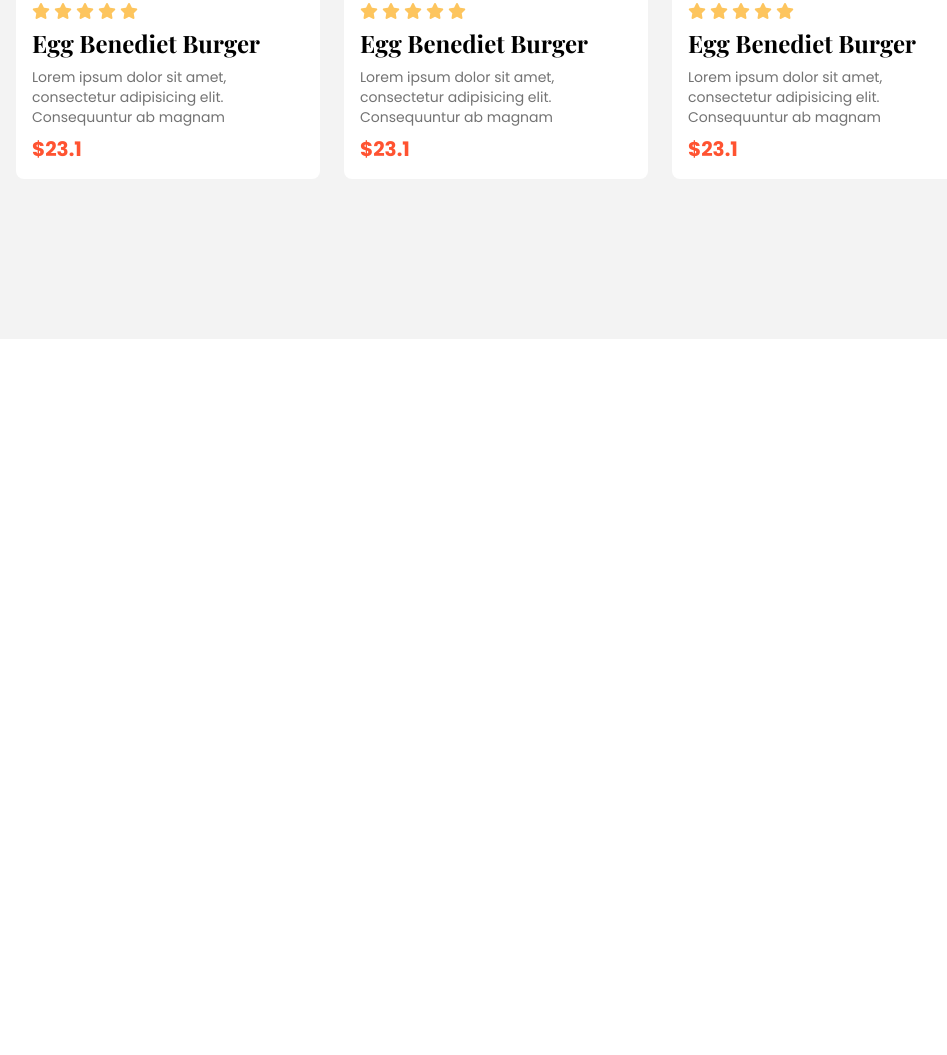
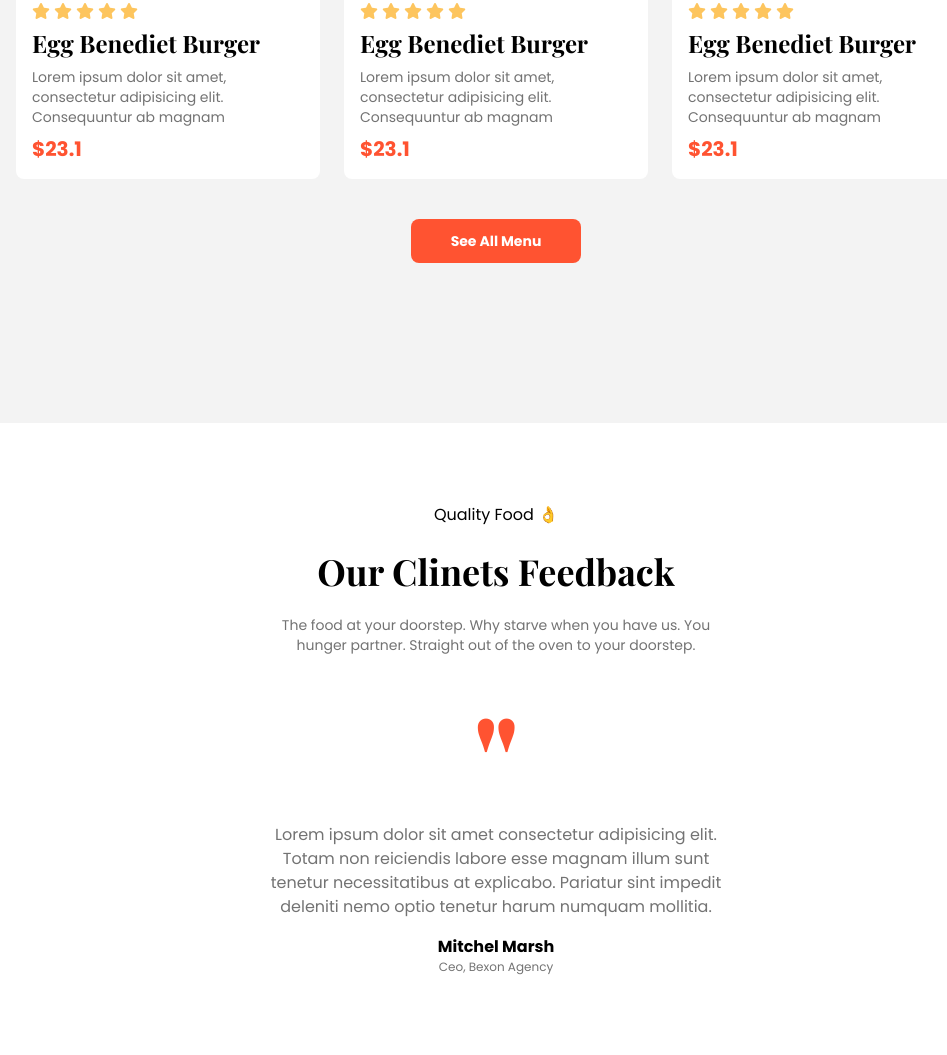
Before and after one commit to zainuddin25/FoodMeal, a website: page src/index.html in a window 1280 px wide. Shown: the part 2909-3964 px from the top of the page, without its empty margins (144-1091 px from the left). Before the commit the page ends 3248 px from the top, so only its background shows below. Drawn offline with nearby package versions, Linux system fonts and the light colour scheme.

Commit message:
add: clients feedback

```diff
--- a/src/index.html
+++ b/src/index.html
@@ -134,7 +134,7 @@
                 <p class="text-sm w-2/4 mx-auto text-text-secondary pb-10">
                     The food at your doorstep. Why starve when you have us. You hunger partner. Straight out of the oven to your doorstep.
                 </p>
-                <div class="grid grid-cols-3 gap-6">
+                <div class="grid grid-cols-3 gap-6 ">
                     <div class="w-full bg-white hover:shadow-lg duration-200 rounded-b-lg">
                         <img src="https://images.unsplash.com/photo-1568901346375-23c9450c58cd?ixlib=rb-4.0.3&ixid=MnwxMjA3fDB8MHxwaG90by1wYWdlfHx8fGVufDB8fHx8&auto=format&fit=crop&w=999&q=80" class="rounded-t-lg" />
                         <div class="py-4 text-start px-4">
@@ -226,6 +226,23 @@
                         </div>
                     </div>
                 </div>
+                <button class="mt-10 text-sm px-10 py-3 bg-orange-primary text-white font-bold rounded-lg">
+                    See All Menu
+                </button>
+            </div>
+        </div>
+
+        <div class="w-full mx-auto py-20">
+            <div class="w-3/4 mx-auto text-center">
+                <p class="text-base text-black">Quality Food 👌</p>
+                <h1 class="font-playfair text-4xl py-6 text-black">Our Clinets Feedback </h1>
+                <p class="text-sm w-2/4 mx-auto text-text-secondary pb-10">
+                    The food at your doorstep. Why starve when you have us. You hunger partner. Straight out of the oven to your doorstep.
+                </p>
+                <p class="text-center font-playfair text-orange-primary text-9xl">"</p>
+                <p class="w-2/4 mx-auto text-text-secondary">Lorem ipsum dolor sit amet consectetur adipisicing elit. Totam non reiciendis labore esse magnam illum sunt tenetur necessitatibus at explicabo. Pariatur sint impedit deleniti nemo optio tenetur harum numquam mollitia.</p>
+                <h1 class="mt-4 font-bold text-black">Mitchel Marsh</h1>
+                <p class="text-xs text-text-secondary">Ceo, Bexon Agency</p>
             </div>
         </div>
 
```
Also changed, not shown: dist/output.css.
